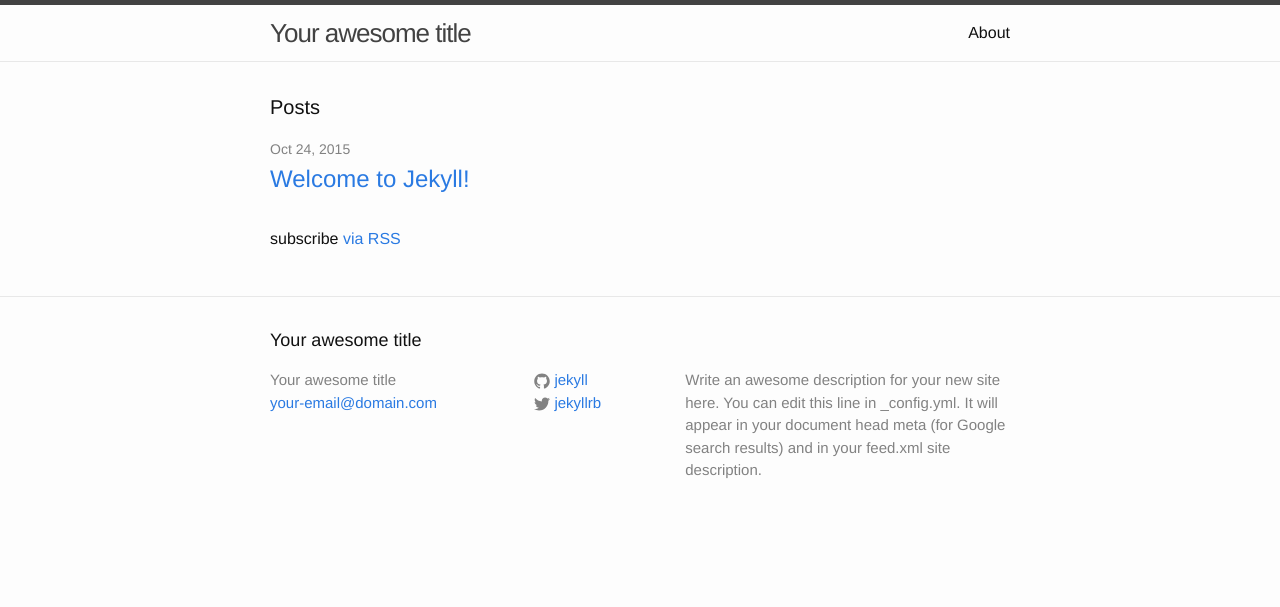
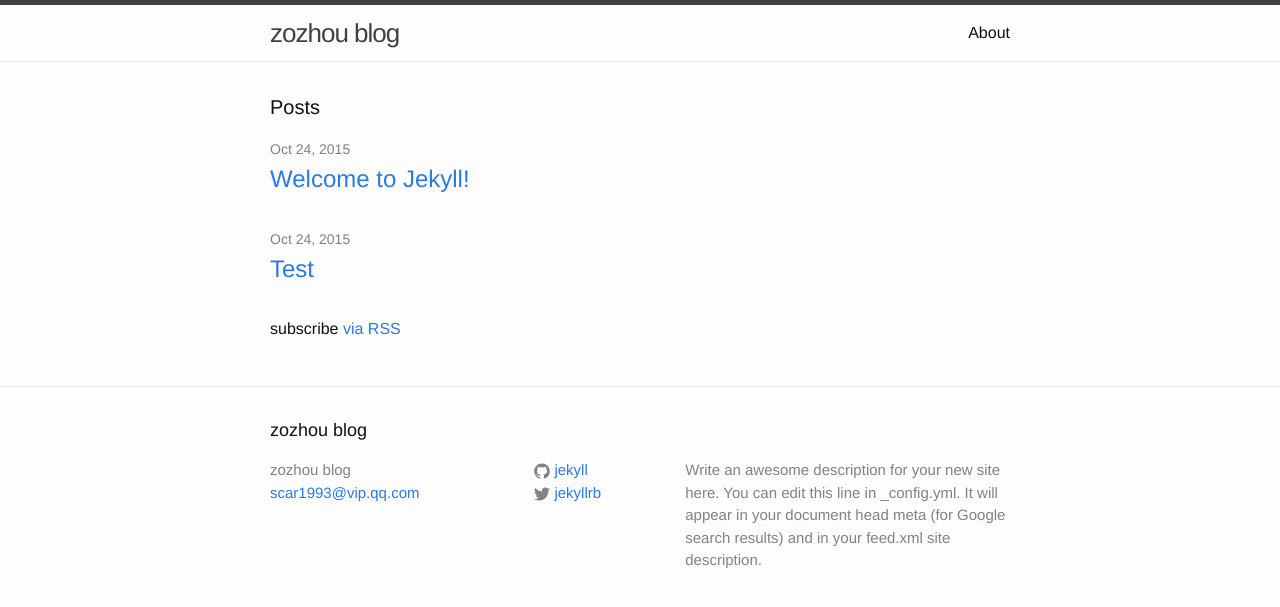
Before and after one commit to zsc1993916/zsc1993916.github.io, a Jekyll site: the page built from index.html, in a window 1280 px wide. Shown: the top 607 px of the page. Built offline with Jekyll 4.4.1, drawn with Linux system fonts in a browser that asks for light colours.

Commit message:
test post

```diff
--- a/_config.yml
+++ b/_config.yml
@@ -1,12 +1,12 @@
 # Site settings
-title: Your awesome title
-email: your-email@domain.com
+title: zozhou blog
+email: scar1993@vip.qq.com
 description: > # this means to ignore newlines until "baseurl:"
   Write an awesome description for your new site here. You can edit this
   line in _config.yml. It will appear in your document head meta (for
   Google search results) and in your feed.xml site description.
 baseurl: "" # the subpath of your site, e.g. /blog/
-url: "http://yourdomain.com" # the base hostname & protocol for your site
+url: "http://zozhou.net" # the base hostname & protocol for your site
 twitter_username: jekyllrb
 github_username:  jekyll
 
--- /dev/null
+++ b/_posts/2015-10-24-test.markdown
@@ -0,0 +1,6 @@
+###Hello World
+
+
+---
+
+my test blog
```
Also changed, not shown: 1 other file.
